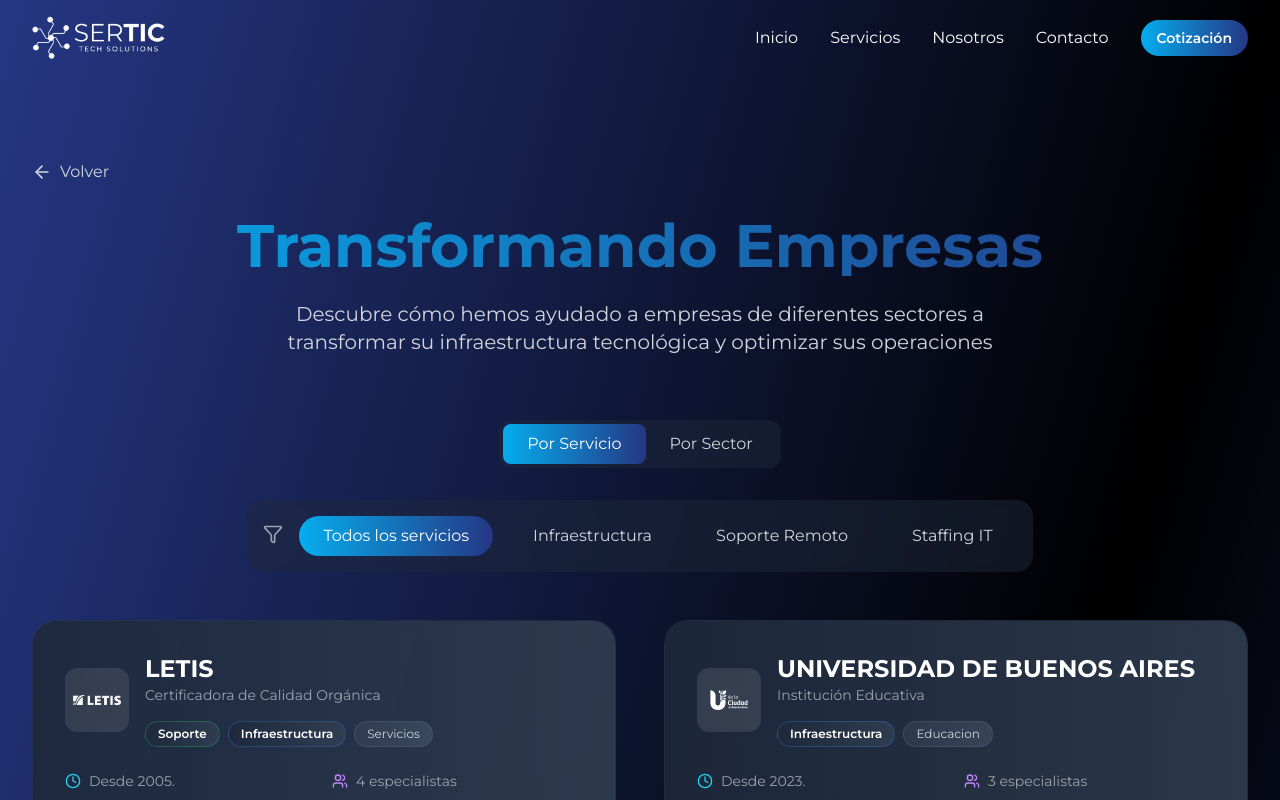
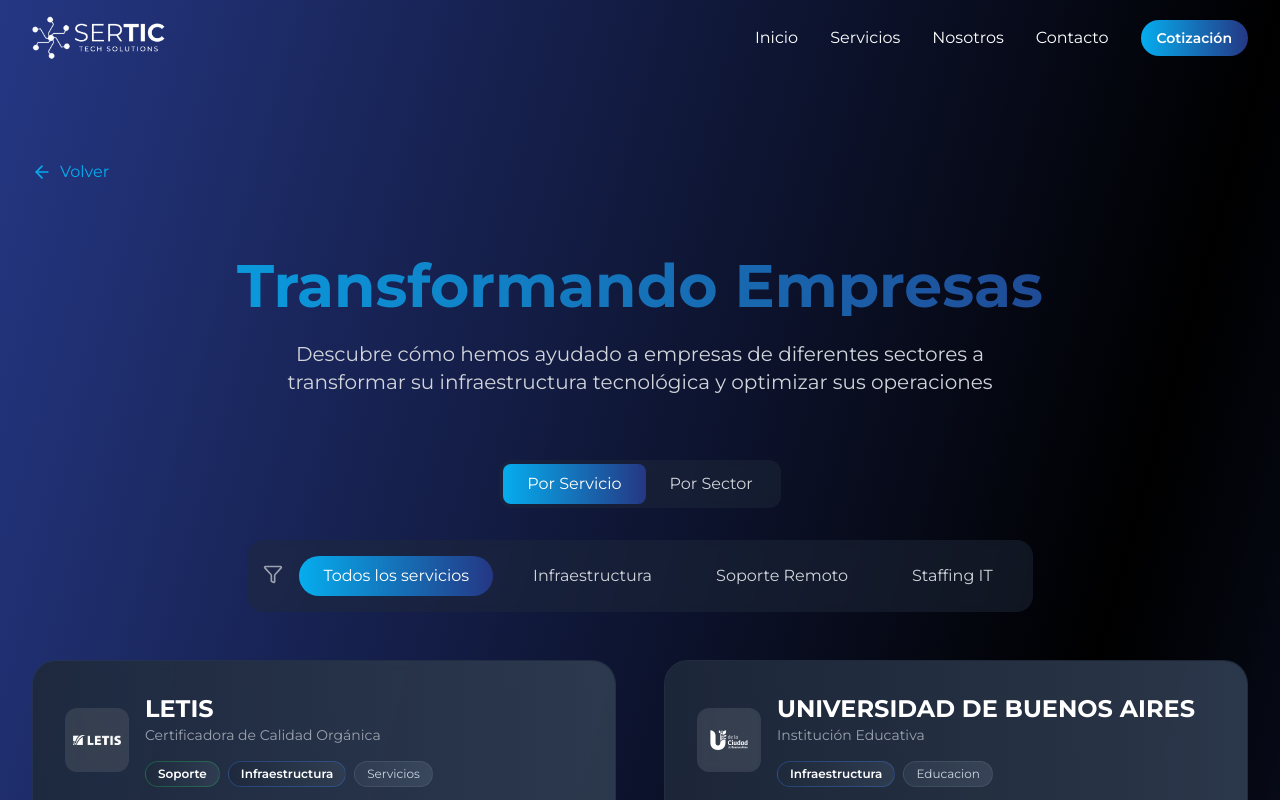
Before and after one commit to AleRabbia/sertic, a React (Vite) app: page /#/casos-de-exito in a window 1280 px wide. Shown: the top 800 px of the page. Built offline with nearby package versions, Linux system fonts and the light colour scheme.

Commit message:
volver button

```diff
--- a/src/pages/CasosExitoPage.jsx
+++ b/src/pages/CasosExitoPage.jsx
@@ -104,9 +104,9 @@ const [expandedMetrics, setExpandedMetrics] = useState({});
           <div className="flex items-center gap-4 mb-8">
             <button
               onClick={() => navigate('/')}
-              className="flex items-center gap-2 text-gray-300 hover:text-white transition-colors"
+              className="flex items-center gap-2 text-sertic-cyan hover:text-sertic-light transition-colors mb-10 group"
             >
-              <ArrowLeft className="w-5 h-5" />
+              <ArrowLeft className="w-5 h-5 group-hover:-translate-x-1 transition-transform" />
               Volver
             </button>
           </div>
@@ -124,9 +124,8 @@ const [expandedMetrics, setExpandedMetrics] = useState({});
           <div className="flex justify-center mb-8">
             <div className="bg-slate-800/50 backdrop-blur-sm rounded-xl p-1">
               <button
-                onClick={() => {setFilterType('category'); setActiveFilter('todos');}}
-                className={`px-6 py-2 rounded-lg transition-all duration-300 ${
-                  filterType === 'category'
+                onClick={() => { setFilterType('category'); setActiveFilter('todos'); }}
+                className={`px-6 py-2 rounded-lg transition-all duration-300 ${filterType === 'category'
                     ? 'bg-gradient-to-r from-sertic-cyan to-sertic-blue'
                     : 'text-gray-300 hover:text-white'
                   }`}
@@ -134,9 +133,8 @@ const [expandedMetrics, setExpandedMetrics] = useState({});
                 Por Servicio
               </button>
               <button
-                onClick={() => {setFilterType('sector'); setActiveFilter('todos');}}
-                className={`px-6 py-2 rounded-lg transition-all duration-300 ${
-                  filterType === 'sector'
+                onClick={() => { setFilterType('sector'); setActiveFilter('todos'); }}
+                className={`px-6 py-2 rounded-lg transition-all duration-300 ${filterType === 'sector'
                     ? 'bg-gradient-to-r from-sertic-cyan to-sertic-blue '
                     : 'text-gray-300 hover:text-white'
                   }`}
@@ -154,8 +152,7 @@ const [expandedMetrics, setExpandedMetrics] = useState({});
                 <button
                   key={filter.id}
                   onClick={() => setActiveFilter(filter.id)}
-                  className={`px-6 py-2 rounded-full transition-all duration-300 ${
-                    activeFilter === filter.id
+                  className={`px-6 py-2 rounded-full transition-all duration-300 ${activeFilter === filter.id
                       ? 'bg-gradient-to-r from-sertic-cyan to-sertic-blue'
                       : 'text-gray-300 hover:text-white hover:bg-slate-700/50'
                     }`}
--- a/src/pages/ServiceDetail.jsx
+++ b/src/pages/ServiceDetail.jsx
@@ -26,7 +26,7 @@ const ServiceDetail = () => {
             onClick={() => navigate('/')}
             className="bg-gradient-to-r from-sertic-cyan to-sertic-blue px-6 py-3 rounded-full hover:scale-105 transition-transform"
           >
-            Volver al inicio
+            Volver
           </button>
         </div>
       </div>
@@ -75,7 +75,7 @@ const ServiceDetail = () => {
                 className="flex items-center gap-2 text-sertic-cyan hover:text-sertic-light transition-colors mb-10 group"
               >
                 <ArrowLeft className="w-5 h-5 group-hover:-translate-x-1 transition-transform" />
-                Volver a servicios
+                Volver
               </button>
 
               <div className="grid lg:grid-cols-2 gap-12 items-center">
--- a/src/pages/TeamPage.jsx
+++ b/src/pages/TeamPage.jsx
@@ -131,12 +131,12 @@ const TeamPage = () => {
         <div className="max-w-7xl mx-auto px-4 relative z-10">
           {/* HEADER */}
           <button
-            onClick={() => navigate('/')}
-            className="flex items-center gap-2 text-gray-300 hover:text-white mb-8"
-          >
-            <ArrowLeft className="w-5 h-5" />
-            Volver
-          </button>
+                          onClick={() => navigate('/')}
+                          className="flex items-center gap-2 text-sertic-cyan hover:text-sertic-light transition-colors mb-10 group"
+                        >
+                          <ArrowLeft className="w-5 h-5 group-hover:-translate-x-1 transition-transform" />
+                          Volver
+                        </button>
 
           {/* ================= MOBILE ================= */}
           {isMobile ? (
```
Lines whose indentation alone changed are shown as unchanged.
